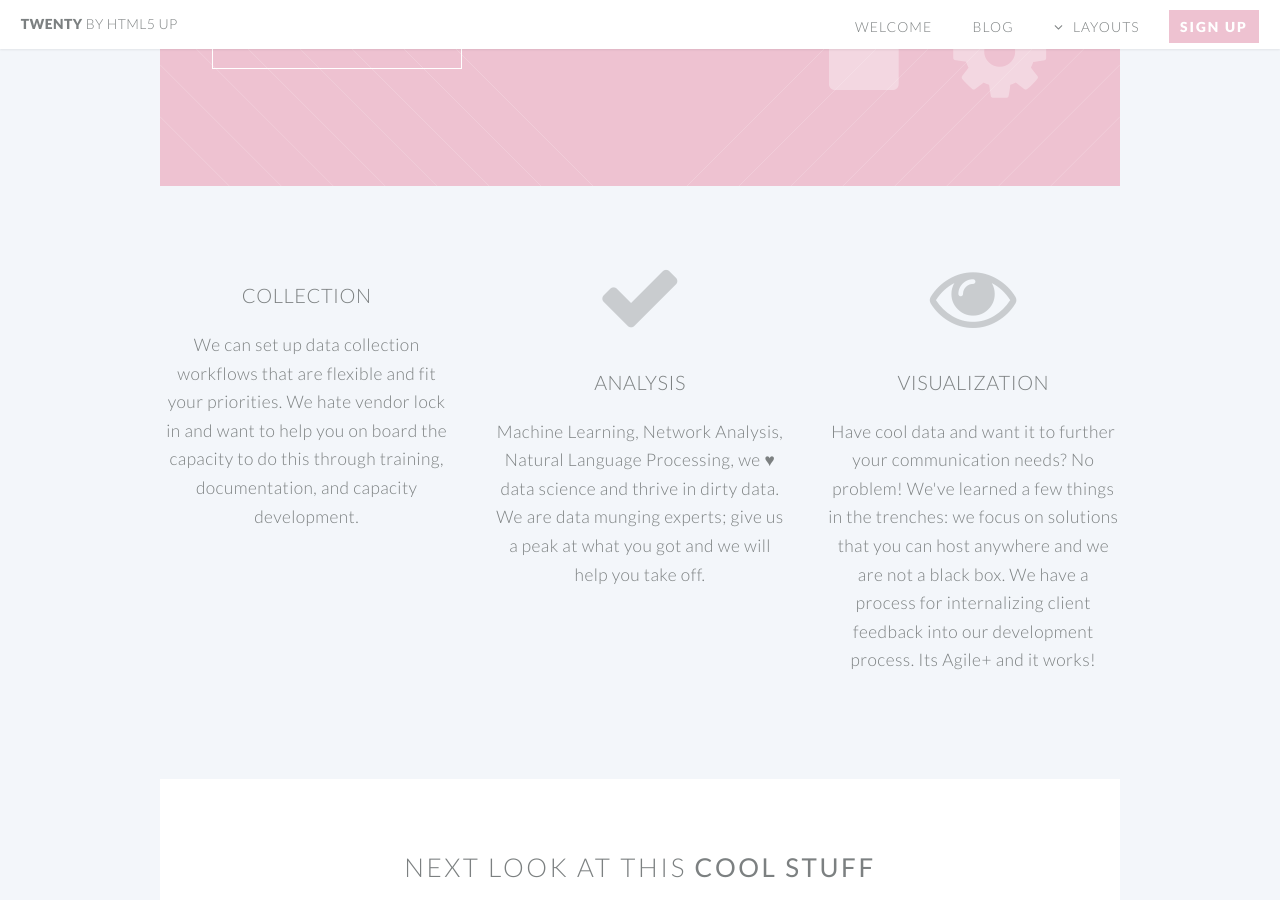
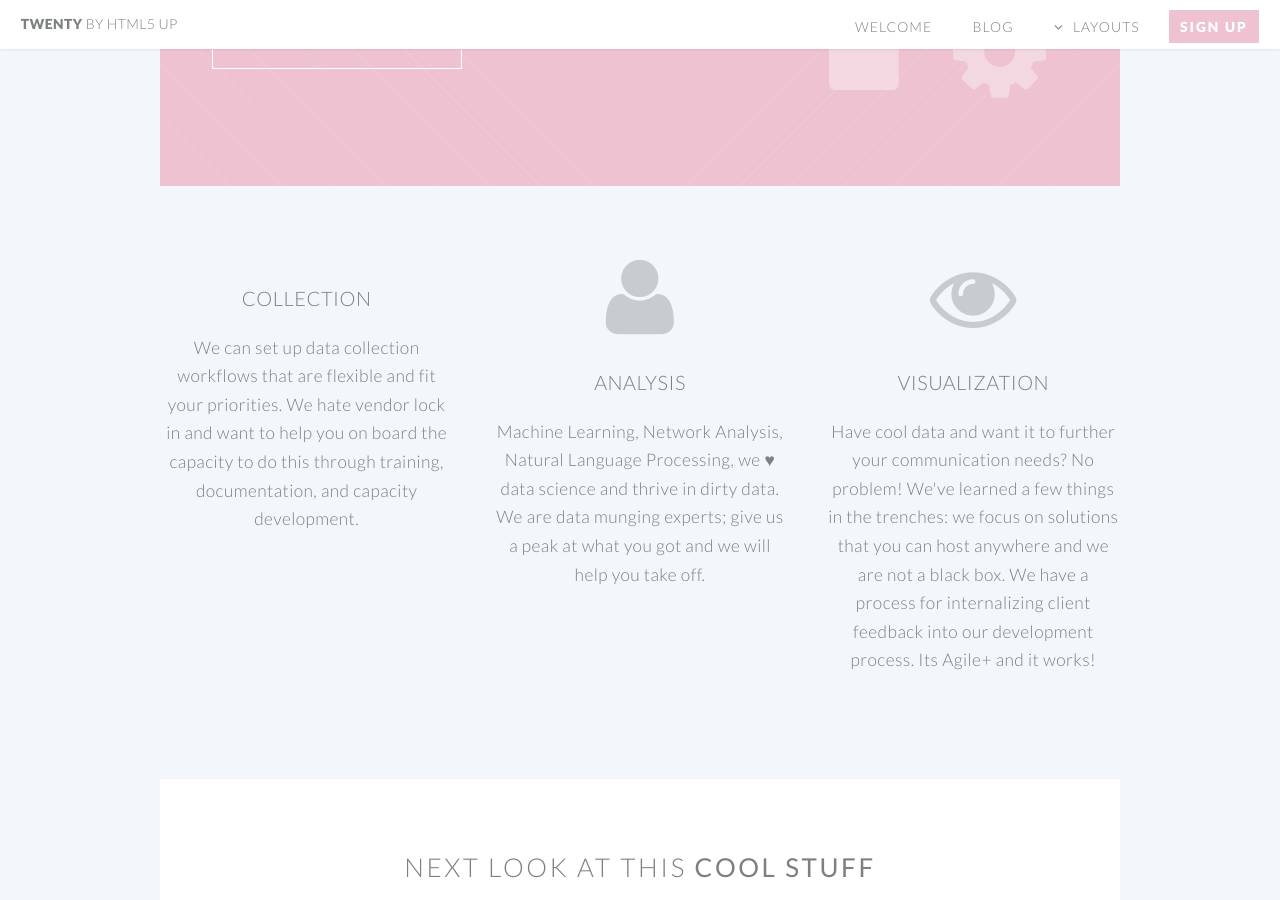
Before and after one commit to arrisTech/arrisTech.github.io, a Jekyll site: the page built from index.html, in a window 1280 px wide and 900 px high, scrolled down 1265 px. Built offline with Jekyll 4.4.1, drawn with Linux system fonts in a browser that asks for light colours.

Commit message:
update font awesome icons

```diff
--- a/index.html
+++ b/index.html
@@ -52,7 +52,7 @@
 							<div class="4u">
 
 								<section>
-									<span class="icon featured  fa-hand-paper-o"></span>
+									<span class="icon fa fa-hand-paper-o"></span>
 									<header>
 										<h3>Collection</h3>
 									</header>
@@ -63,7 +63,7 @@
 							<div class="4u">
 
 								<section>
-									<span class="icon featured fa-check"></span>
+									<span class="icon featured fa-user"></span>
 									<header>
 										<h3>Analysis</h3>
 									</header>
@@ -74,7 +74,7 @@
 							<div class="4u">
 
 								<section>
-									<span class="icon featured  fa-eye"></span>
+									<span class="icon featured fa-eye"></span>
 									<header>
 										<h3>Visualization</h3>
 									</header>
```
